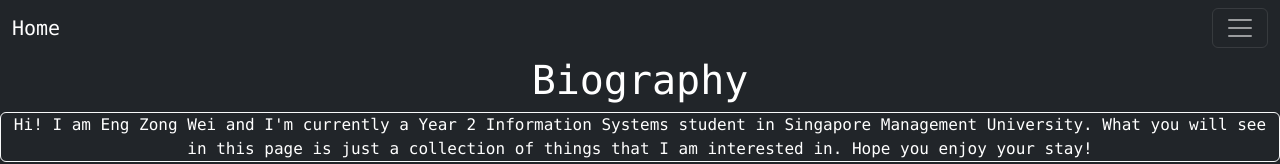
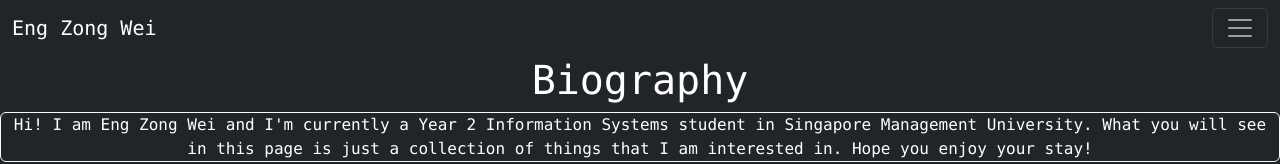
Before and after one commit to engzongwei/engzongwei.github.io, a plain HTML site: page index.html in a window 1280 px wide. Shown: the top 164 px of the page. Drawn offline with nearby package versions, Linux system fonts and the light colour scheme.

Commit message:
Update index.html

```diff
--- a/index.html
+++ b/index.html
@@ -12,9 +12,9 @@
 </head>
 <body>
     <div class="bg-dark font-monospace text-white">
-        <nav class="navbar navbar-dark bg-dark">
+        <nav class="navbar navbar-dark bg-dark sticky-top">
             <div class="container-fluid">
-                <a class="navbar-brand" href="#">Home</a>
+                <a class="navbar-brand text-center" href="#">Eng Zong Wei</a>
                 <button class="navbar-toggler" type="button" data-bs-toggle="collapse" data-bs-target="#navbarNavAltMarkup" aria-controls="navbarNavAltMarkup" aria-expanded="false" aria-label="Toggle navigation">
                 <span class="navbar-toggler-icon"></span>
                 </button>
```
